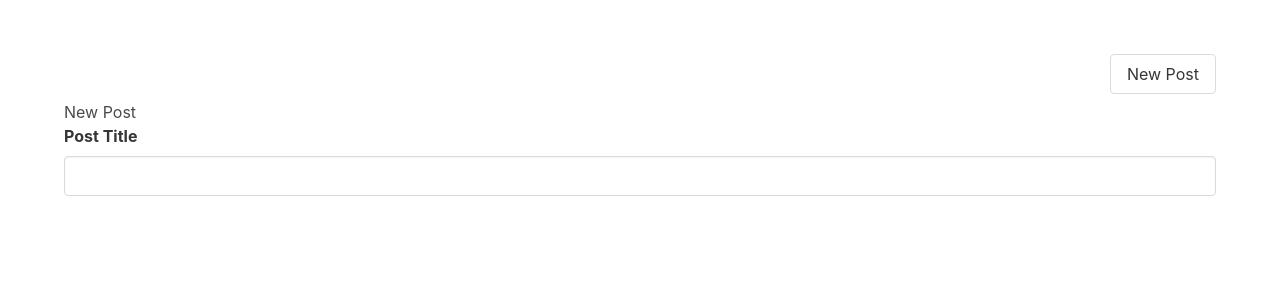
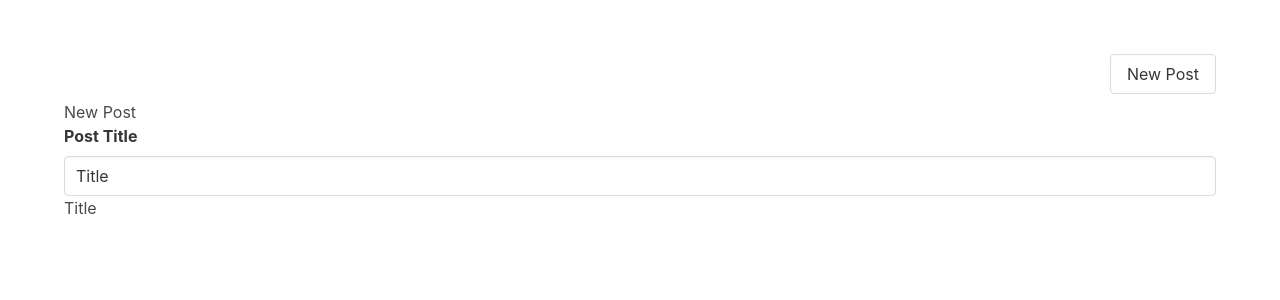
Before and after one commit to jordanduran/Posts, a Vue app: page /posts/new in a window 1280 px wide. Shown: the top 300 px of the page. Built offline with nearby package versions, Linux system fonts and the light colour scheme.

Commit message:
Two way binding with v-model

```diff
--- a/src/components/PostWriter.vue
+++ b/src/components/PostWriter.vue
@@ -1,9 +1,12 @@
 <script lang="ts" setup>
+import { ref } from 'vue';
 import { TimelinePost } from '../posts';
 
-defineProps<{
+const props = defineProps<{
   post: TimelinePost
 }>()
+
+const title = ref(props.post.title)
 </script>
 
 <template>
@@ -11,7 +14,8 @@ defineProps<{
     <div class="column">
       <div class="field">
         <div class="label">Post Title</div>
-        <input type="text" class="input" />
+        <input type="text" class="input" v-model="title" />
+        {{ title }}
       </div>
     </div>
   </div>
--- a/src/views/NewPost.vue
+++ b/src/views/NewPost.vue
@@ -4,7 +4,7 @@ import PostWriter from '../components/PostWriter.vue'
 import { TimelinePost } from '../posts.ts'
 const post: TimelinePost = {
   id: '-1',
-  title: 'Title 1',
+  title: 'Title',
   created: DateTime.now()
 }
 </script>
```
